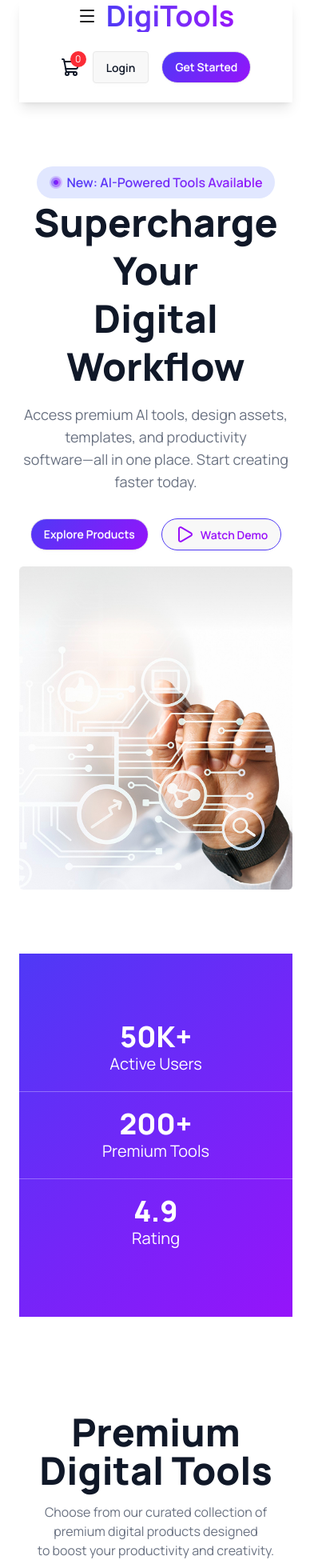
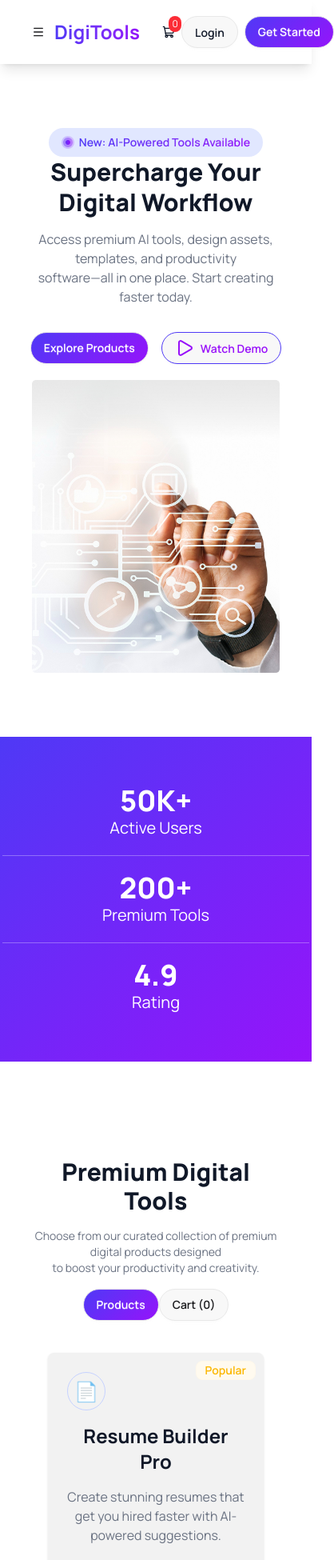
Before and after one commit to Md-Easin-Ali-Khan/assignment-6-digitools-platform, a React (Vite) app: page / in a window 390 px wide. Shown: the top 1950 px of the page at 80% size, 418 px wide, since content can reach past the window. Built offline with nearby package versions, Linux system fonts and the light colour scheme.

Commit message:
The responsive part is done

```diff
--- a/index.html
+++ b/index.html
@@ -6,7 +6,7 @@
     <meta name="viewport" content="width=device-width, initial-scale=1.0" />
     <title>assignment-6-digitools-platform</title>
   </head>
-  <body class=" px-6">
+  <body>
     <div id="root"></div>
     <script type="module" src="/src/main.jsx"></script>
   </body>
--- a/src/component/Banner.jsx
+++ b/src/component/Banner.jsx
@@ -6,18 +6,18 @@ import { gradientBtn } from "./NavBar";
 const Banner = () => {
     return (
 
-        <div className="flex justify-between items-center my-20 space-y-5 flex-col md:flex-row">
+        <div className="flex justify-between items-center px-10 lg:px-20 my-20 space-y-5 flex-col md:flex-row">
 
             {/* Banner Content */}
             <div>
                 <div className="flex md:mx-0 mx-auto items-center gap-1.5 w-fit rounded-full bg-[#E1E7FF] py-2 px-4">
                     <div><img src={CercleImage} alt="" /></div>
-                    <p className="font-semibold bg-gradient-to-r from-[#4F39F6] to-[#9514FA] bg-clip-text text-transparent">New: AI-Powered Tools Available</p>
+                    <p className="text-sm sm:text-md font-semibold bg-gradient-to-r from-[#4F39F6] to-[#9514FA] bg-clip-text text-transparent">New: AI-Powered Tools Available</p>
                 </div>
-                <h1 className="font-extrabold mb-4 leading-tight text-gray-900 text-5xl md:text-7xl text-center md:text-left">
+                <h1 className="font-extrabold mb-4 leading-tight text-gray-900 text-3xl sm:text-5xl md:text-6xl lg:text-7xl text-center md:text-left">
                     Supercharge Your<p>Digital Workflow</p>
                 </h1>
-                <p className="text-lg text-gray-500 mb-8 text-center md:text-left">
+                <p className="text-md md:text-lg text-gray-500 mb-8 text-center md:text-left">
                     Access premium AI tools, design assets, templates, and productivity<br />software—all in one place. Start creating faster today.
                 </p>
                 <div className="flex gap-4 justify-center md:justify-start">
--- a/src/component/FooterSection.jsx
+++ b/src/component/FooterSection.jsx
@@ -5,14 +5,14 @@ const listStyle = "space-y-4 text-white"
 const FooterSection = () => {
     return (
         <div className="bg-[#101727] pt-28">
-            <div className="grid grid-cols-1 md:grid-cols-3 gap-12 pb-20">
+            <div className="grid grid-cols-1 md:grid-cols-3 gap-12 pb-20 px-10 lg:px-20">
 
-                <div className="col-span-1 flex flex-col items-center text-center md:text-left">
-                    <h1 className="w-full md:text-left font-extrabold text-4xl text-white mb-4">DigiTools</h1>
-                    <p className="text-white max-w-sm">Premium digital tools for creators, professionals, and businesses. Work smarter with our suite of powerful tools.</p>
+                <div className="col-span-1 flex flex-col text-center md:text-left">
+                    <h1 className="w-full font-extrabold text-4xl text-white mb-4">DigiTools</h1>
+                    <p className="text-white">Premium digital tools for creators, professionals, and businesses. Work smarter with our suite of powerful tools.</p>
                 </div>
 
-                <div className="col-span-2 grid justify-items-center gap-7 grid-cols-2 md:justify-between md:grid-cols-4">
+                <div className="col-span-2 grid justify-items-center gap-6 space-y-9 grid-cols-2 md:justify-between md:grid-cols-4">
 
                     <div>
                         <h2 className={headingStyle}>Product</h2>
@@ -56,12 +56,12 @@ const FooterSection = () => {
             </div>
 
             <hr className="h-0.5 w-full bg-gray-500" />
-            <div className="grid grid-cols-2 justify-between py-7 gap-5 md:gap-0">
+            <div className="grid grid-cols-2 justify-between py-7 gap-5 md:gap-0 px-10 lg:px-20">
                 <div className="text-center md:text-left md:col-span-1 col-span-2">
                     <p className="text-gray-500">© 2026 Digitools. All rights reserved.</p>
                 </div>
 
-                <div className="flex md:justify-end justify-center md:col-span-1 col-span-2 text-gray-500">
+                <div className="flex md:justify-end justify-center gap-5 md:col-span-1 col-span-2 text-gray-500">
                     <a href="">Privacy Policy</a>
                     <a href="">Terms of Service</a>
                     <a href="">Cookies</a>
--- a/src/component/MainSection.jsx
+++ b/src/component/MainSection.jsx
@@ -2,8 +2,8 @@ import { use, useState } from 'react';
 import Products from './Tools/Products';
 import SelectedProducts from './Tools/selectedProducts';
 
-export const headingStyle = "font-extrabold text-center text-5xl text-gray-900"
-export const contentStyle = "text-gray-500 text-center"
+export const headingStyle = "font-extrabold text-center text-3xl sm:text-4xl md:text-5xl text-gray-900"
+export const contentStyle = "text-gray-500 text-center text-sm sm:text-md"
 
 const MainSection = ({ productPromise, selectedProduct, setSelectedProduct }) => {
   const products = use(productPromise);
@@ -12,23 +12,24 @@ const MainSection = ({ productPromise, selectedProduct, setSelectedProduct }) =>
 
   const handleAddToCart = (item) => {
     if (!selectedProduct.find((p) => p.id === item.id)) {
-      setSelectedProduct([...selectedProduct, item])
+      setSelectedProduct([...selectedProduct, item]);
     }
   };
 
   return (
-    <div>
+    <div className='px-10 lg:px-20'>
       <div className="flex flex-col items-center space-y-4 mb-10">
         <h1 className={headingStyle}>Premium Digital Tools</h1>
         <p className={contentStyle}>Choose from our curated collection of premium digital products designed<br />to boost your productivity and creativity.</p>
         <div>
           <button
             onClick={() => { setProduct("mainPage") }}
-            className={`btn ${product === "mainPage" ? "bg-[linear-gradient(135deg,#4F39F6_0%,#9514FA_100%)] rounded-full text-white text-sm md:text-base" : ""}`}>Products</button>
+            className={`btn rounded-full ${product === "mainPage" ? "bg-[linear-gradient(135deg,#4F39F6_0%,#9514FA_100%)] text-white text-sm md:text-base" : ""}`}>Products
+          </button>
 
           <button
             onClick={() => { setProduct("selected") }}
-            className={`btn ${product === "selected" ? "bg-[linear-gradient(135deg,#4F39F6_0%,#9514FA_100%)] rounded-full text-white text-sm md:text-base" : ""}`}>Cart ({selectedProduct.length})
+            className={`btn rounded-full ${product === "selected" ? "bg-[linear-gradient(135deg,#4F39F6_0%,#9514FA_100%)] text-white bg-amber-300 text-sm md:text-base" : ""}`}>Cart ({selectedProduct.length})
           </button>
         </div>
       </div>
--- a/src/component/NavBar.jsx
+++ b/src/component/NavBar.jsx
@@ -17,40 +17,38 @@ const NavBar = ({ selectedProduct }) => {
   ))
 
   return (
-    <div className="shadow-lg md:py-6 flex flex-col justify-center md:flex-row md:justify-between items-center">
-      <div className="mb-6 md:mb-0">
+    <div className="shadow-lg py-5 md:py-6 px-10 lg:px-20 flex justify-between md:justify-between items-center">
         <div className="flex items-center relative">
 
           <button
-            className="md:hidden pr-3"
+            className="lg:hidden pr-3"
             onClick={() => setOpen(!open)}>
             {open ?
-              <X className="md:hidden"></X>
-              : <Menu className="md:hidden"></Menu>
+              <X className="w-4 sm:w-5 md:w-6"></X>
+              : <Menu className="w-4 sm:w-5 md:w-6"></Menu>
             }
           </button>
 
-          <ul className={`md:hidden bg-white shadow-lg p-3 rounded transition-all duration-600 absolute space-y-3 ${open ? 'top-12' : '-top-96'}`}>
+          <ul className={`lg:hidden bg-amber-300 shadow-lg p-3 rounded transition-all duration-600 absolute space-y-3 ${open ? 'top-9 sm:top-12' : '-top-96'}`}>
             {links}
           </ul>
 
-          <h1 className="text-4xl font-bold bg-gradient-to-r from-[#4F39F6] to-[#9514FA] bg-clip-text text-transparent">DigiTools</h1>
+          <h1 className="text-2xl md:text-4xl sm:text-3xl font-bold bg-gradient-to-r from-[#4F39F6] to-[#9514FA] bg-clip-text text-transparent">DigiTools</h1>
         </div>
-      </div>
-      <ul className="hidden md:flex space-x-4 px-2">
+      <ul className="hidden lg:flex gap-8">
         {
           links
         }
       </ul>
-      <div className="flex items-center gap-4 md:gap-2 mb-6 md:mb-0">
+      <div className="flex items-center gap-2 sm:gap-3 md:gap-4 ml-7 lg:ml-0">
         <div className="relative">
-          <ShoppingCart className="w-6 text-gray-900" />
-          <span className="absolute -top-2 -right-2 bg-red-500 text-white text-xs w-5 h-5 flex items-center justify-center rounded-full">
+          <ShoppingCart className="w-4 sm:w-5 md:w-6 text-gray-900" />
+          <span className="absolute -top-2 md:-top-3 -right-2 bg-red-500 text-white text-xs w-4 md:w-5 h-5 md:h-6 flex items-center justify-center rounded-full">
             {selectedProduct.length}
           </span>
         </div>
 
-        <button className="btn text-gray-900 font-semibold">
+        <button className="btn text-gray-900 sm:font-semibold rounded-full">
           Login
         </button>
 
--- a/src/component/PricingSection.jsx
+++ b/src/component/PricingSection.jsx
@@ -1,6 +1,4 @@
 import { Check } from "lucide-react";
-import { headingStyle } from "./mainSection";
-import { contentStyle } from "./mainSection";
 
 
 const pricingData = [
@@ -57,13 +55,13 @@ const pricingData = [
 
 const PricingSection = () => {
   return (
-    <div className="mb-28">
-      <div className="mb-10 space-y-4">
-        <h1 className={headingStyle}>Simple, Transparent Pricing</h1>
-        <p className={contentStyle}>Choose the plan that fits your needs. Upgrade or downgrade anytime.</p>
+    <div className="mb-28 px-10 lg:px-20">
+      <div className="mb-10 space-y-4 text-center">
+        <h1 className="font-extrabold text-3xl sm:text-4xl md:text-5xl text-gray-900 mb-4">Simple, Transparent Pricing</h1>
+        <p className="text-gray-500 mb-10">Choose the plan that fits your needs. Upgrade or downgrade anytime.</p>
       </div>
 
-      <div className="grid grid-cols-1 md:grid-cols-3 gap-7 md:justify-between">
+      <div className="shadow-md grid grid-cols-1 md:grid-cols-3 gap-7 md:justify-between">
         {pricingData.map((plan) => (
 
           // cards
--- a/src/component/StartGuideSection.jsx
+++ b/src/component/StartGuideSection.jsx
@@ -1,5 +1,3 @@
-import { headingStyle } from "./mainSection";
-import { contentStyle } from "./mainSection";
 
 const cardData = [
     {
@@ -27,15 +25,15 @@ const cardData = [
 
 const StartGuideSection = () => {
     return (
-        <div className="my-28">
-            <div className="mb-5">
-                <h1 className={headingStyle}>Get Started in 3 Steps</h1>
-                <p className={contentStyle}>Start using premium digital tools in minutes, not hours.</p>
+        <div className="my-28 px-10 lg:px-20">
+            <div className="mb-5 text-center">
+                <h1 className="font-extrabold text-3xl sm:text-4xl md:text-5xl text-gray-900 mb-4">Get Started in 3 Steps</h1>
+                <p className="text-gray-500 mb-10">Start using premium digital tools in minutes, not hours.</p>
             </div>
 
             <div className="flex flex-col md:flex-row gap-7">
                 {cardData.map((card) => (
-                    <div key={card.id} className="pt-5 px-5 bg-[#F2F2F2] hover:shadow-xl transition duration-300 rounded-lg relative">
+                    <div key={card.id} className="shadow-md pt-5 px-5 bg-[#F2F2F2] hover:shadow-xl transition duration-300 rounded-lg relative">
 
                         <div className="flex justify-center items-center absolute right-5 w-10 h-10 bg-[linear-gradient(135deg,#4F39F6_0%,#9514FA_100%)] rounded-full text-white text-sm md:text-base">
                             {card.badge}
--- a/src/component/StatsSection.jsx
+++ b/src/component/StatsSection.jsx
@@ -1,8 +1,8 @@
 
-const headingStyle = "font-extrabold text-4xl md:text-6xl text-white";
+const headingStyle = "font-extrabold text-4xl md:text-5xl lg:text-6xl text-white";
 const textStyle = "text-xl md:text-2xl text-white"
 const cardStyle = "w-96 text-center py-5 md:py-0"
-const containerStyle = "flex flex-col md:flex-row justify-between mt-20 mb-[120px] py-16 divide-y md:divide-y-0 md:divide-x-2 items-center divide-white/30 bg-[linear-gradient(135deg,#4F39F6_0%,#9514FA_100%)]"
+const containerStyle = "px-10 lg:px-20 flex flex-col md:flex-row justify-between mt-20 mb-[120px] py-10 md:py-14 divide-y md:divide-y-0 md:divide-x-2 items-center divide-white/30 bg-[linear-gradient(135deg,#4F39F6_0%,#9514FA_100%)]"
 
 const StatsSection = () => {
 
--- a/src/component/Tools/Products.jsx
+++ b/src/component/Tools/Products.jsx
@@ -13,25 +13,30 @@ const Products = ({ products, onAddToCart, selectedProduct }) => {
   };
 
   return (
-    <div className='grid grid-cols-1 sm:grid-cols-2 md:grid-cols-3 gap-7 pb-28'>
+    <div className='grid grid-cols-1 sm:grid-cols-2 md:grid-cols-3 gap-7 px-5 pb-28'>
       {products.map((product) => (
-        <div key={product.id} className="group bg-[#F2F2F2] card space-y-4 shadow-sm p-6">
+        <div key={product.id} className="group bg-[#F2F2F2] card space-y-4 shadow-sm p-6 relative">
 
-          <div className='flex justify-end'>
-            <div className="badge badge-soft badge-error">{product.tag}</div>
+          <div className='flex justify-between'>
+            <div className='w-12 h-12 flex justify-center items-center text-2xl border border-indigo-200 p-3.5 rounded-full'>
+              {product.icon}
+            </div>
+
+            <div className={`font-semibold absolute top-2.5 right-2.5 badge ${product.tag === "Best Seller"
+              ? "badge-soft badge-secondary"
+              : product.tag === "Popular"
+                ? "badge-soft badge-warning"
+                : "badge-soft badge-accent"
+              }`}>{product.tag}</div>
           </div>
 
-          <div className='w-12 h-12 flex justify-center items-center text-2xl border border-indigo-200 p-3.5 rounded-full'>
-            {product.icon}
-          </div>
+          <h2 className='font-bold text-2xl text-gray-900 text-center md:text-left'>{product.name}</h2>
+          <p className='text-gray-500 text-center md:text-left'>{product.description}</p>
 
-          <h2 className='font-bold text-2xl text-gray-900'>{product.name}</h2>
-          <p className='text-gray-500'>{product.description}</p>
-
-          <h3 className="font-bold text-2xl text-gray-900 ">$
+          <h3 className="font-bold text-2xl text-gray-900 text-center md:text-left">$
             {product.price}
             <span className="text-lg text-gray-500">
-              /{product.period}
+              {product.period}
             </span>
           </h3>
 
```
